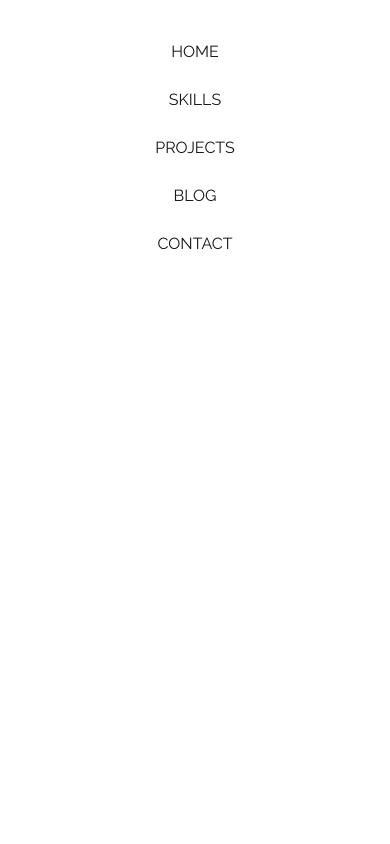
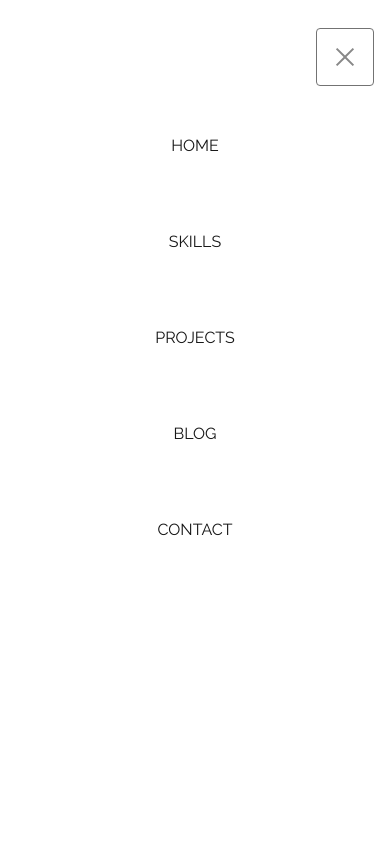
Before and after one commit to georgewilde/wilde-creations, a Next.js app: page / in a window 390 px wide. Both pictures are taken after a click on the button 345 px from the left and 56 px from the top of the page. Shown: the top 844 px of the page. Built offline with nearby package versions, Linux system fonts and the light colour scheme.

Commit message:
add close button to mobile nav

```diff
--- a/app/page.tsx
+++ b/app/page.tsx
@@ -58,35 +58,35 @@ export default function Home() {
     const NavigationLinks = () => (
         <div className="flex flex-col sm:flex-row gap-6 items-center uppercase">
             <Link
-                className="transition-all hover:text-blue-800"
+                className="transition-all hover:text-blue-800 w-full text-center p-6 sm:p-0 hover:bg-neutral-100 sm:hover:bg-transparent"
                 href="/"
                 onClick={handleNavClick}
             >
                 Home
             </Link>
             <a
-                className="transition-all hover:text-blue-800"
+                className="transition-all hover:text-blue-800 w-full text-center p-6 sm:p-0 hover:bg-neutral-100 sm:hover:bg-transparent"
                 href="#skills"
                 onClick={handleNavClick}
             >
                 Skills
             </a>
             <a
-                className="transition-all hover:text-blue-800"
+                className="transition-all hover:text-blue-800 w-full text-center p-6 sm:p-0 hover:bg-neutral-100 sm:hover:bg-transparent"
                 href="#projects"
                 onClick={handleNavClick}
             >
                 Projects
             </a>
             <a
-                className="transition-all hover:text-blue-800"
+                className="transition-all hover:text-blue-800 w-full text-center p-6 sm:p-0 hover:bg-neutral-100 sm:hover:bg-transparent"
                 href="#blog"
                 onClick={handleNavClick}
             >
                 Blog
             </a>
             <a
-                className="transition-all hover:text-blue-800"
+                className="transition-all hover:text-blue-800 w-full text-center p-6 sm:p-0 hover:bg-neutral-100 sm:hover:bg-transparent"
                 href="#contact"
                 onClick={handleNavClick}
             >
@@ -96,12 +96,16 @@ export default function Home() {
     );
 
     const BlogPost = ({ title, description, link, icon, colour }: BlogPost) => (
-        <li className="flex items-start flex-row w-full border border-neutral-400 rounded-md justify-between">
-            <a className="m-6 w-full" target="_blank" href={link}>
+        <a
+            className="flex items-start flex-row w-full border border-neutral-400 rounded-md justify-between hover:bg-neutral-100"
+            target="_blank"
+            href={link}
+        >
+            <div className="m-6 w-full">
                 <div className="text-xl font-semibold">{title}</div>
                 <p className="my-4">{description}</p>
                 <p className="text-blue-800">Continue reading</p>
-            </a>
+            </div>
             <div
                 className={
                     `min-w-[100px] bg-` +
@@ -112,14 +116,14 @@ export default function Home() {
                 }
             >
                 <Image
-                    className="m-10"
+                    className="m-5 lg:m-8"
                     src={`/images/blog/` + icon + `.svg`}
                     alt="Icon"
                     width={100}
                     height={100}
                 />
             </div>
-        </li>
+        </a>
     );
 
     return (
@@ -139,7 +143,22 @@ export default function Home() {
                             />
                         </Link>
                         {isMobileMenuOpen ? (
-                            <div className="fixed w-full top-0 left-0 right-0 bottom-0 bg-white p-10">
+                            <div className="fixed w-full top-0 left-0 right-0 bottom-0 bg-white px-4 py-7">
+                                <div className="text-right mb-6">
+                                    <button
+                                        className="sm:hidden border border-neutral-500 rounded p-3"
+                                        onClick={() =>
+                                            setIsMobileMenuOpen(false)
+                                        }
+                                    >
+                                        <Image
+                                            src="/images/close.svg"
+                                            alt="Close"
+                                            width={32}
+                                            height={32}
+                                        />
+                                    </button>
+                                </div>
                                 <NavigationLinks />
                             </div>
                         ) : (
@@ -667,7 +686,7 @@ export default function Home() {
                     >
                         Blog
                     </h2>
-                    <ul className="grid grid-cols-1 md:grid-cols-2 2xl:grid-cols-3 gap-7 justify-center mt-4">
+                    <div className="grid grid-cols-1 md:grid-cols-2 2xl:grid-cols-3 gap-7 justify-center mt-4">
                         {blogPosts.map((post, index) => (
                             <BlogPost
                                 key={index}
@@ -678,7 +697,7 @@ export default function Home() {
                                 colour={post.colour}
                             />
                         ))}
-                    </ul>
+                    </div>
                 </section>
                 <section className="flex flex-col flex-auto min-w-0 w-full max-w-screen-2xl my-2 md:my-6 px-6 sm:px-4">
                     <h2
```
Also changed, not shown: public/images/close.svg (added).
